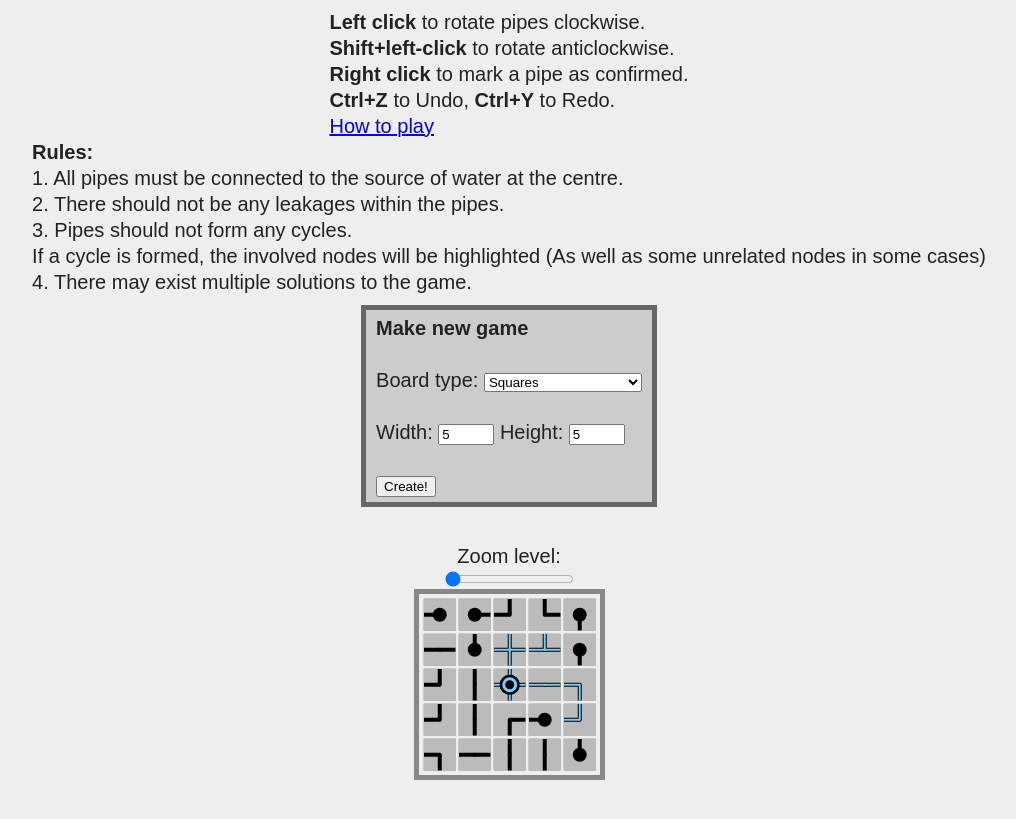
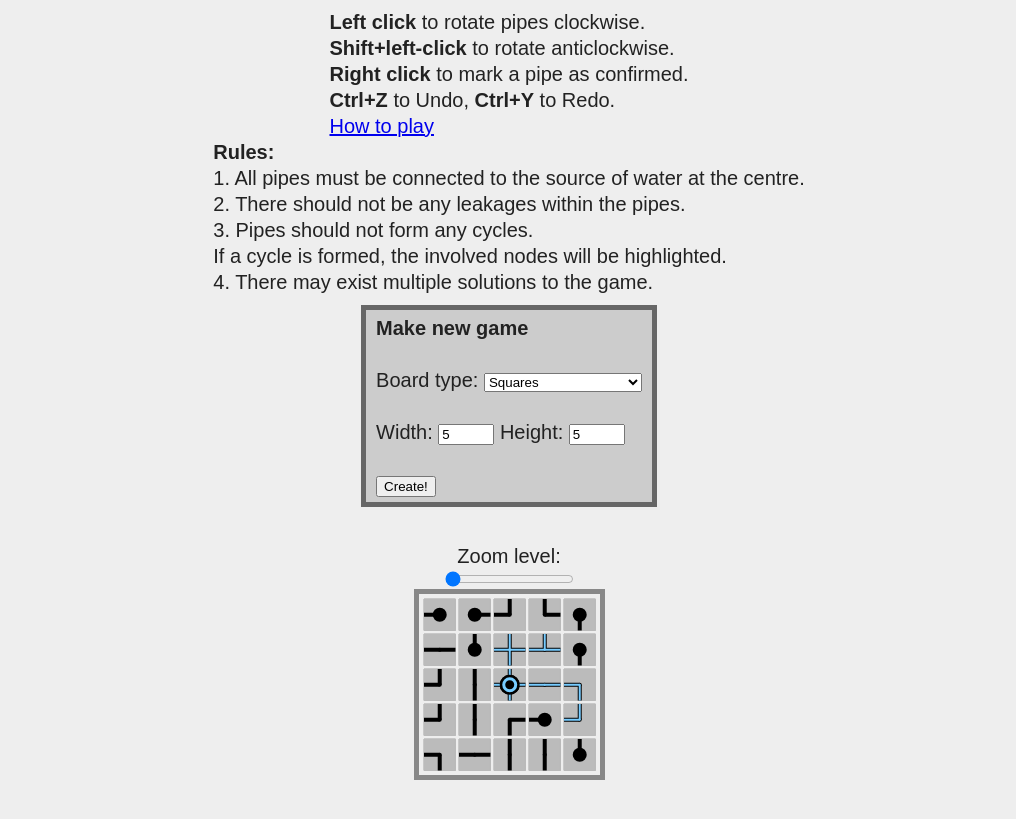
Before and after one commit to TechGeekUnited/connect-pipes-polygonal, a plain HTML site: page index.html in a window 1280 px wide. Shown: the part 105-924 px from the top of the page, without its empty margins (131-1147 px from the left). Drawn offline with Linux system fonts and the light colour scheme.

Commit message:
Remove extraneous text

```diff
--- a/index.html
+++ b/index.html
@@ -30,8 +30,7 @@
 			<br>
 			3. Pipes should not form any cycles.
 			<br>
-			If a cycle is formed, the involved nodes will be
-			highlighted (As well as some unrelated nodes in some cases)
+			If a cycle is formed, the involved nodes will be highlighted.
 			<br>
 			4. There may exist multiple solutions to the game.
 		</span>
```
